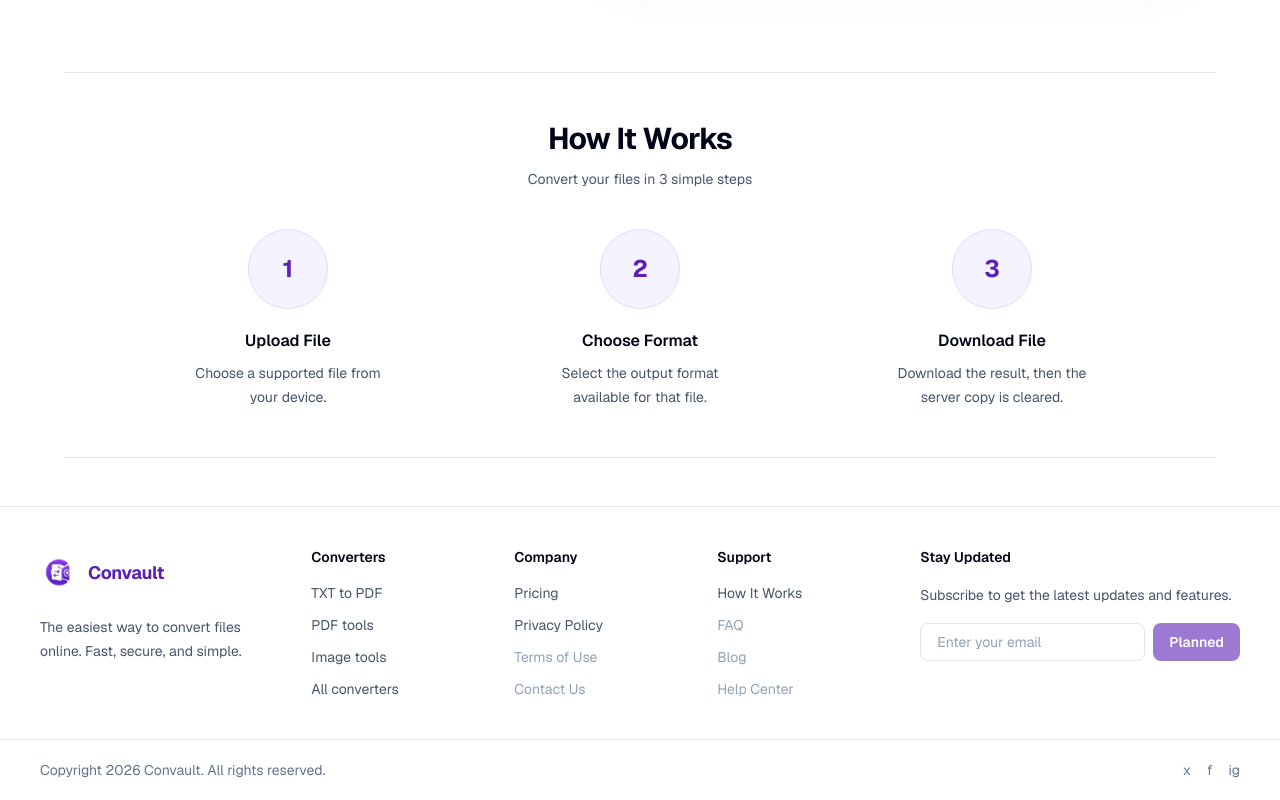
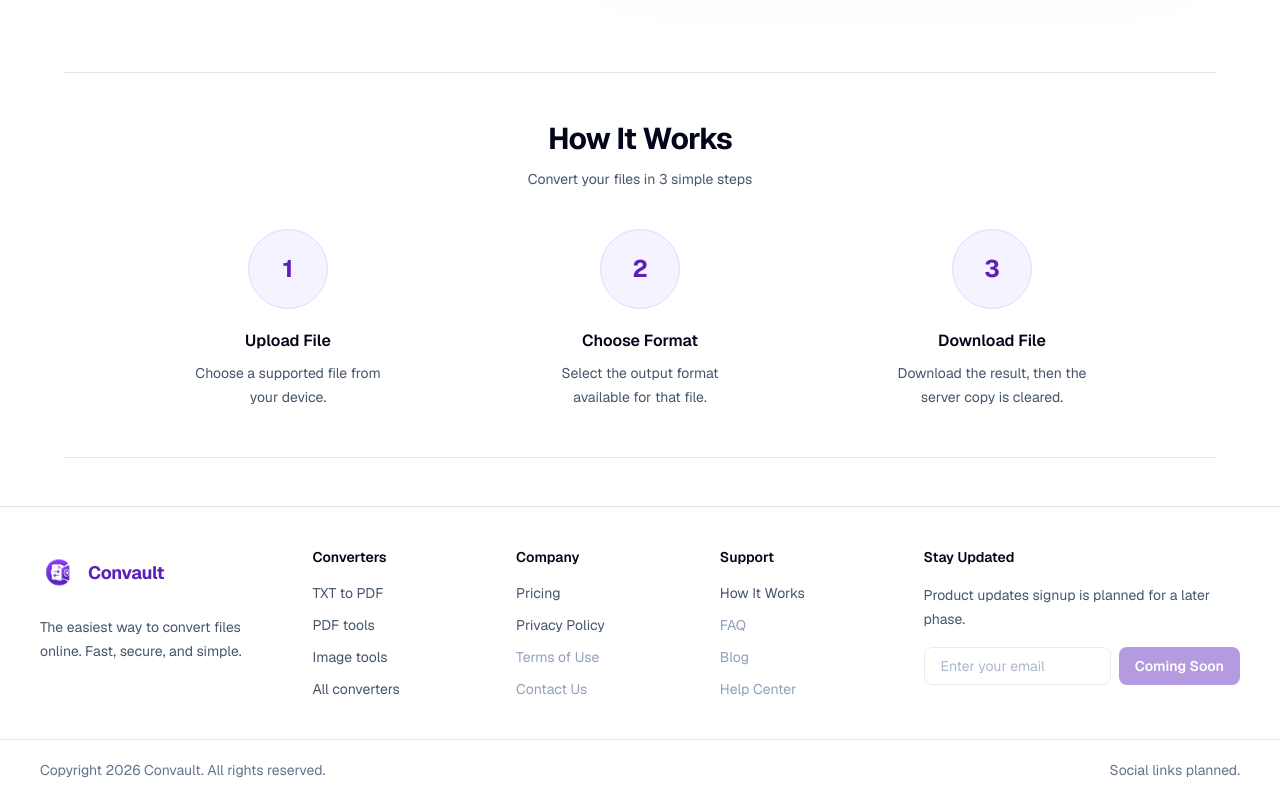
Before and after one commit to Zenthura-Inc/convault, a Next.js app: page / in a window 1280 px wide. Shown: the part 755-1555 px from the top of the page. Built offline with nearby package versions, Linux system fonts and the light colour scheme.

Commit message:
fix: harden theme toggle behavior

```diff
--- a/src/components/site-footer.tsx
+++ b/src/components/site-footer.tsx
@@ -93,12 +93,17 @@ export function SiteFooter() {
             Stay Updated
           </h2>
           <p className="mt-4 text-sm leading-6 text-slate-600 dark:text-zinc-300">
-            Subscribe to get the latest updates and features.
+            Product updates signup is planned for a later phase.
           </p>
-          <div className="mt-4 flex gap-2" aria-disabled="true">
+          <div
+            className="mt-4 flex gap-2 opacity-75"
+            aria-disabled="true"
+            title="Newsletter signup is planned"
+          >
             <input
               type="email"
               placeholder="Enter your email"
+              aria-label="Email address for future updates"
               disabled
               className="min-w-0 flex-1 rounded-lg border border-[var(--border-subtle)] bg-[var(--surface)] px-4 py-2 text-sm outline-none transition placeholder:text-slate-400 focus:border-[var(--brand)] focus:ring-2 focus:ring-purple-500/20"
             />
@@ -107,7 +112,7 @@ export function SiteFooter() {
               disabled
               className="rounded-lg bg-[var(--brand)] px-4 py-2 text-sm font-semibold text-white opacity-60"
             >
-              Planned
+              Coming Soon
             </button>
           </div>
         </div>
@@ -116,11 +121,7 @@ export function SiteFooter() {
       <div className="border-t border-[var(--border-subtle)]">
         <div className="mx-auto flex w-full max-w-7xl flex-col gap-3 px-6 py-5 text-sm text-slate-500 sm:flex-row sm:items-center sm:justify-between sm:px-10 dark:text-zinc-400">
           <p>Copyright {new Date().getFullYear()} Convault. All rights reserved.</p>
-          <div className="flex gap-4">
-            <span aria-hidden="true">x</span>
-            <span aria-hidden="true">f</span>
-            <span aria-hidden="true">ig</span>
-          </div>
+          <p>Social links planned.</p>
         </div>
       </div>
     </footer>
--- a/src/components/theme-toggle.tsx
+++ b/src/components/theme-toggle.tsx
@@ -9,12 +9,16 @@ export function ThemeToggle() {
   return (
     <button
       type="button"
-      className="inline-flex h-11 items-center justify-center rounded-lg border border-[var(--border-subtle)] bg-[var(--surface)] px-4 text-sm font-semibold text-[var(--brand)] shadow-sm transition hover:bg-[var(--brand-soft)] active:scale-[0.98]"
+      className="inline-flex h-11 min-w-20 items-center justify-center rounded-lg border border-[var(--border-subtle)] bg-[var(--surface)] px-4 text-sm font-semibold text-[var(--brand)] shadow-sm transition hover:bg-[var(--brand-soft)] active:scale-[0.98]"
       aria-label={isDark ? "Switch to light mode" : "Switch to dark mode"}
       aria-pressed={isDark}
       suppressHydrationWarning
       onClick={() => {
-        setTheme(isDark ? "light" : "dark");
+        const currentIsDark =
+          resolvedTheme === "dark" ||
+          (!resolvedTheme && document.documentElement.classList.contains("dark"));
+
+        setTheme(currentIsDark ? "light" : "dark");
       }}
     >
       {isDark ? "Dark" : "Light"}
```
Also changed, not shown: 1 other file (tests, documents, lock files or other folders).
